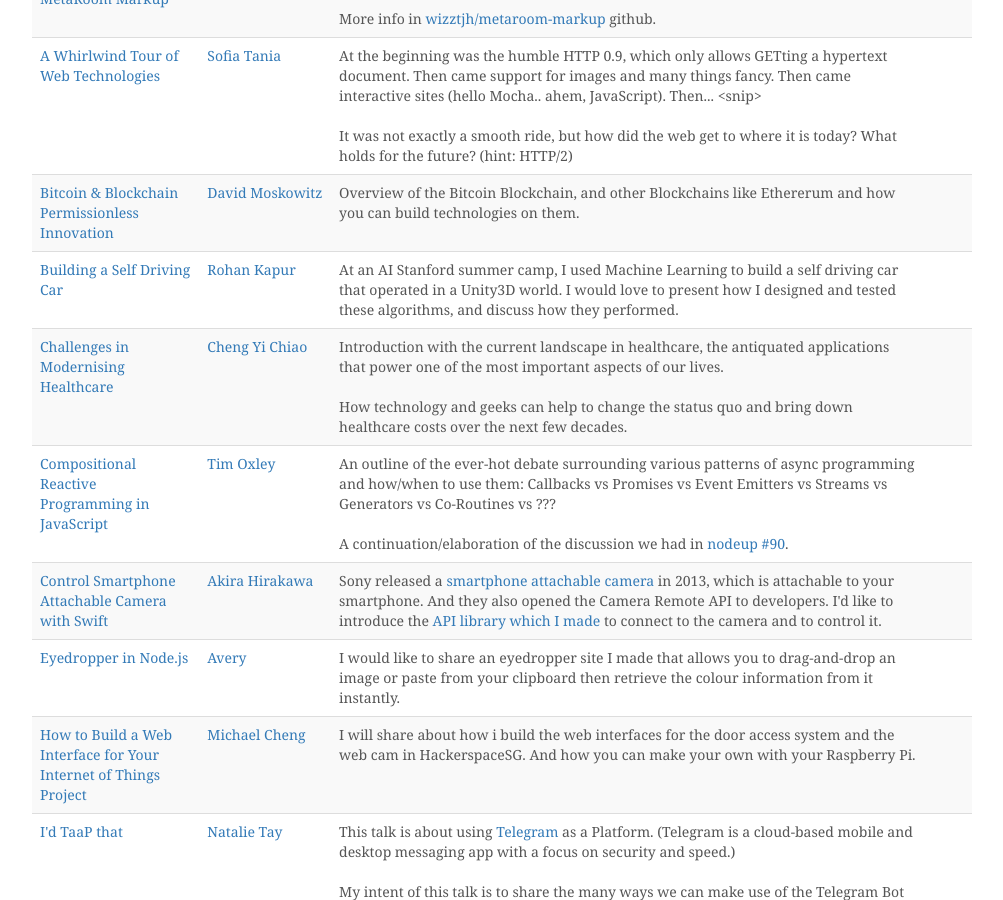
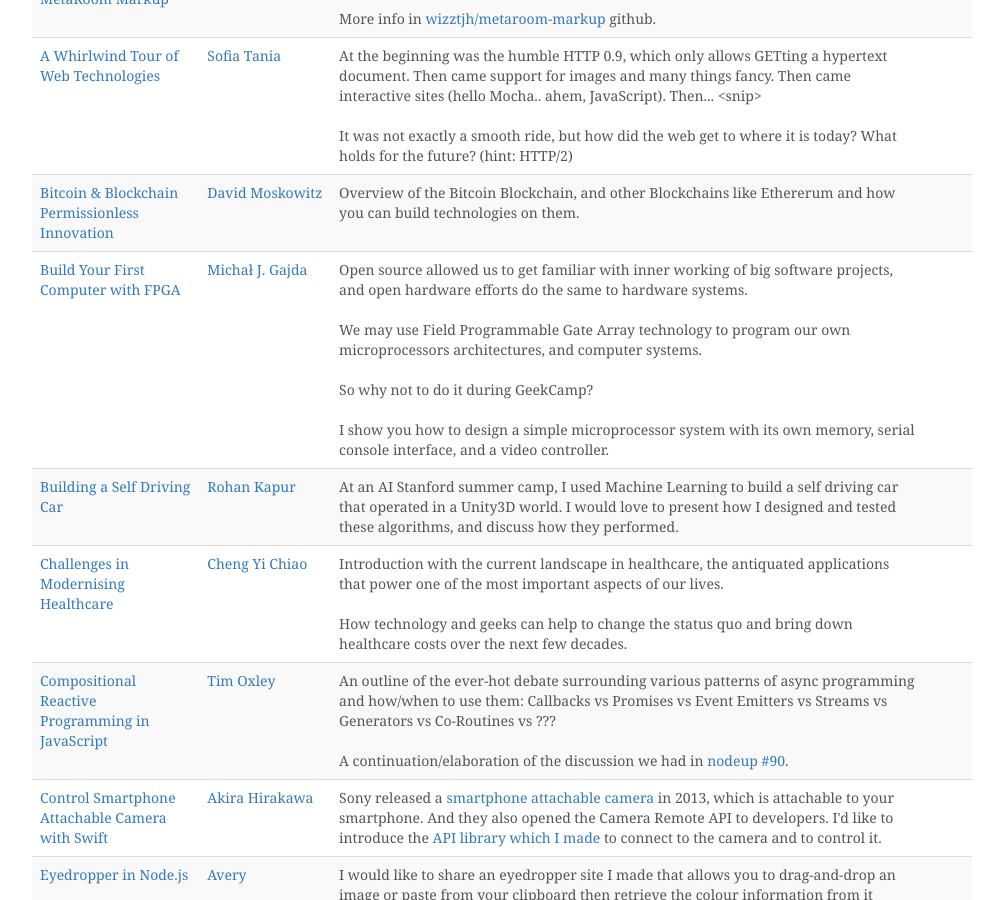
Before and after one commit to geekcampsg/website-2016, a Jekyll site: the page built from talks.html, in a window 1280 px wide and 900 px high, scrolled down 323 px. Shown: the whole window, without its empty margins (138-1141 px from the left). Built offline with Jekyll 4.4.1, drawn with Linux system fonts in a browser that asks for light colours; nearby versions of some CDN libraries; comment, search, counter and statistics services are not loaded.

Commit message:
Add Michał's talk.

```diff
--- a/_data/talks.yml
+++ b/_data/talks.yml
@@ -276,3 +276,24 @@
 
       It was not exactly a smooth ride, but how did the web get to where it
       is today? What holds for the future? (hint: HTTP/2)
+
+- slug: build-your-first-computer-with-fpga
+  speaker:
+    name: Michał J. Gajda
+    link: https://github.com/mgajda
+  talk:
+    title: Build Your First Computer with FPGA
+    description: >
+      Open source allowed us to get familiar with inner working of big software
+      projects, and open hardware efforts do the same to hardware systems.
+
+
+      We may use Field Programmable Gate Array technology to program our own
+      microprocessors architectures, and computer systems.
+
+
+      So why not to do it during GeekCamp?
+
+
+      I show you how to design a simple microprocessor system with its own
+      memory, serial console interface, and a video controller.
```
